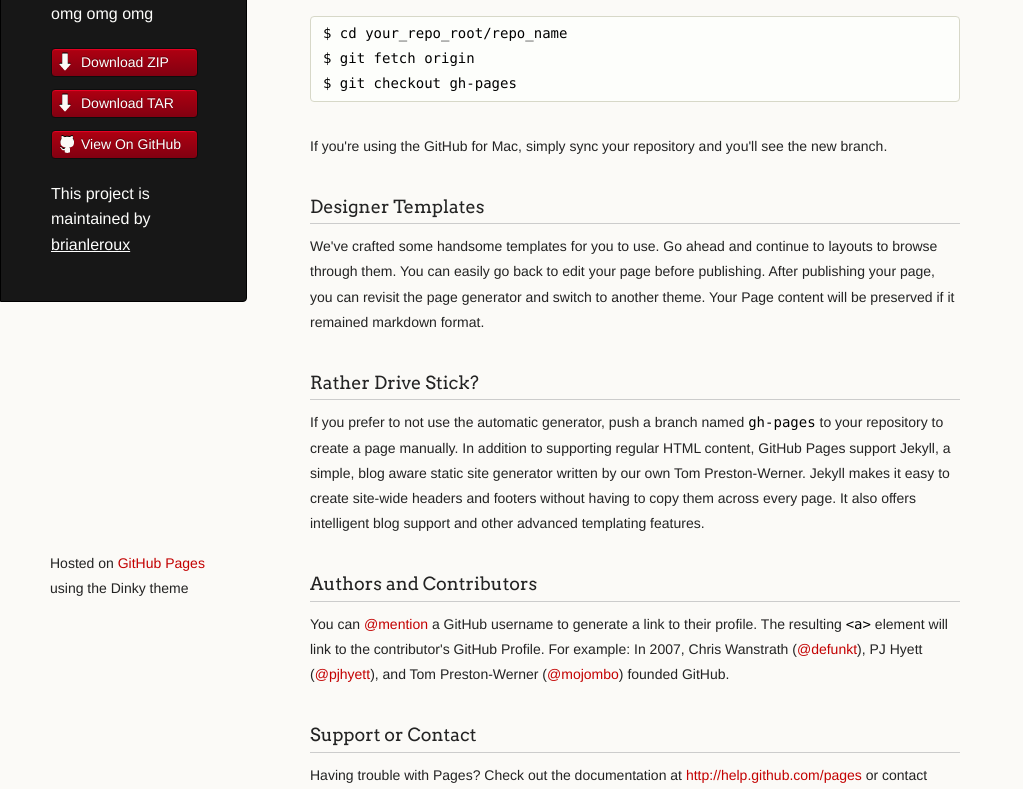
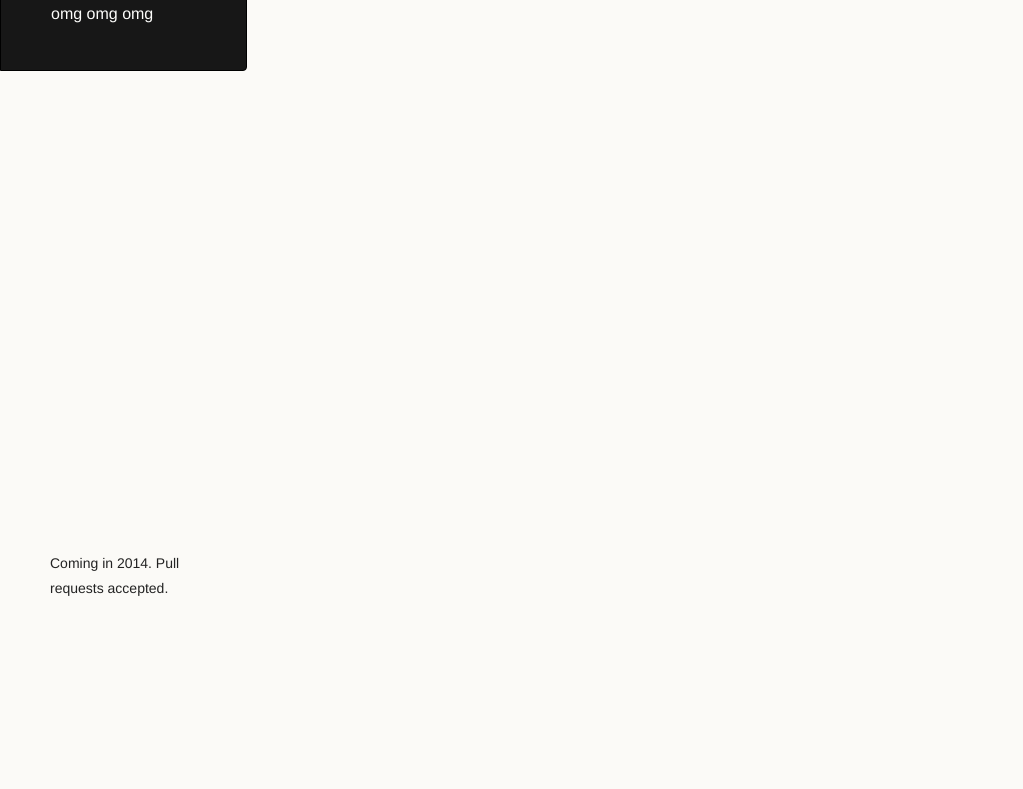
Before and after one commit to brianleroux/jsconf.ca, a plain HTML site: page index.html in a window 1280 px wide. Shown: the part 167-956 px from the top of the page, without its empty margins (0-1023 px from the left). After the commit the page ends 800 px from the top, so only its background shows below. Drawn offline with Linux system fonts and the light colour scheme.

Commit message:
get rid of all the weird half ass shit

```diff
--- a/index.html
+++ b/index.html
@@ -3,7 +3,7 @@
   <head>
     <meta charset="utf-8">
     <meta http-equiv="X-UA-Compatible" content="chrome=1">
-    <title>JSConf Canada by brianleroux</title>
+    <title>JSConf Canada</title>
 
     <link rel="stylesheet" href="stylesheets/styles.css">
     <link rel="stylesheet" href="stylesheets/pygment_trac.css">
@@ -18,65 +18,28 @@
       <header>
         <h1 class="header">JSConf Canada</h1>
         <p class="header">omg omg omg</p>
-
-        <ul>
-          <li class="download"><a class="buttons" href="https://github.com/brianleroux/jsconf.ca/zipball/master">Download ZIP</a></li>
-          <li class="download"><a class="buttons" href="https://github.com/brianleroux/jsconf.ca/tarball/master">Download TAR</a></li>
-          <li><a class="buttons github" href="https://github.com/brianleroux/jsconf.ca">View On GitHub</a></li>
-        </ul>
-
-        <p class="header">This project is maintained by <a class="header name" href="https://github.com/brianleroux">brianleroux</a></p>
-
-
       </header>
       <section>
-        <h3>
-<a name="welcome-to-github-pages" class="anchor" href="#welcome-to-github-pages"><span class="octicon octicon-link"></span></a>Welcome to GitHub Pages.</h3>
-
-<p>This automatic page generator is the easiest way to create beautiful pages for all of your projects. Author your page content here using GitHub Flavored Markdown, select a template crafted by a designer, and publish. After your page is generated, you can check out the new branch:</p>
-
-<pre><code>$ cd your_repo_root/repo_name
-$ git fetch origin
-$ git checkout gh-pages
-</code></pre>
-
-<p>If you're using the GitHub for Mac, simply sync your repository and you'll see the new branch.</p>
-
-<h3>
-<a name="designer-templates" class="anchor" href="#designer-templates"><span class="octicon octicon-link"></span></a>Designer Templates</h3>
-
-<p>We've crafted some handsome templates for you to use. Go ahead and continue to layouts to browse through them. You can easily go back to edit your page before publishing. After publishing your page, you can revisit the page generator and switch to another theme. Your Page content will be preserved if it remained markdown format.</p>
-
-<h3>
-<a name="rather-drive-stick" class="anchor" href="#rather-drive-stick"><span class="octicon octicon-link"></span></a>Rather Drive Stick?</h3>
-
-<p>If you prefer to not use the automatic generator, push a branch named <code>gh-pages</code> to your repository to create a page manually. In addition to supporting regular HTML content, GitHub Pages support Jekyll, a simple, blog aware static site generator written by our own Tom Preston-Werner. Jekyll makes it easy to create site-wide headers and footers without having to copy them across every page. It also offers intelligent blog support and other advanced templating features.</p>
-
-<h3>
-<a name="authors-and-contributors" class="anchor" href="#authors-and-contributors"><span class="octicon octicon-link"></span></a>Authors and Contributors</h3>
-
-<p>You can <a href="https://github.com/blog/821" class="user-mention">@mention</a> a GitHub username to generate a link to their profile. The resulting <code>&lt;a&gt;</code> element will link to the contributor's GitHub Profile. For example: In 2007, Chris Wanstrath (<a href="https://github.com/defunkt" class="user-mention">@defunkt</a>), PJ Hyett (<a href="https://github.com/pjhyett" class="user-mention">@pjhyett</a>), and Tom Preston-Werner (<a href="https://github.com/mojombo" class="user-mention">@mojombo</a>) founded GitHub.</p>
-
-<h3>
-<a name="support-or-contact" class="anchor" href="#support-or-contact"><span class="octicon octicon-link"></span></a>Support or Contact</h3>
-
-<p>Having trouble with Pages? Check out the documentation at <a href="http://help.github.com/pages">http://help.github.com/pages</a> or contact <a href="mailto:support@github.com">support@github.com</a> and we’ll help you sort it out.</p>
+        <h3><a class="anchor" href="#welcome-to-github-pages"><span class="octicon octicon-link">Nothing to see here.</span></a></h3>
+        <p>Yet.</p>
       </section>
       <footer>
-        <p><small>Hosted on <a href="https://pages.github.com">GitHub Pages</a> using the Dinky theme</small></p>
+      <p><small>Coming in 2014. Pull requests accepted.</small></p>
       </footer>
     </div>
     <!--[if !IE]><script>fixScale(document);</script><![endif]-->
-		          <script type="text/javascript">
-            var gaJsHost = (("https:" == document.location.protocol) ? "https://ssl." : "http://www.");
-            document.write(unescape("%3Cscript src='" + gaJsHost + "google-analytics.com/ga.js' type='text/javascript'%3E%3C/script%3E"));
-          </script>
-          <script type="text/javascript">
-            try {
-              var pageTracker = _gat._getTracker("UA-42335700-1");
-            pageTracker._trackPageview();
-            } catch(err) {}
-          </script>
+    <script>
+    var gaJsHost = (("https:" == document.location.protocol) ? "https://ssl." : "http://www.");
 
+    document.write(unescape("%3Cscript src='" + gaJsHost + "google-analytics.com/ga.js' type='text/javascript'%3E%3C/script%3E"));
+
+    try {
+        var pageTracker = _gat._getTracker("UA-42335700-1");
+        pageTracker._trackPageview();
+    }
+    catch(err) {
+        console.log('meh');
+    }
+    </script>
   </body>
 </html>
```
